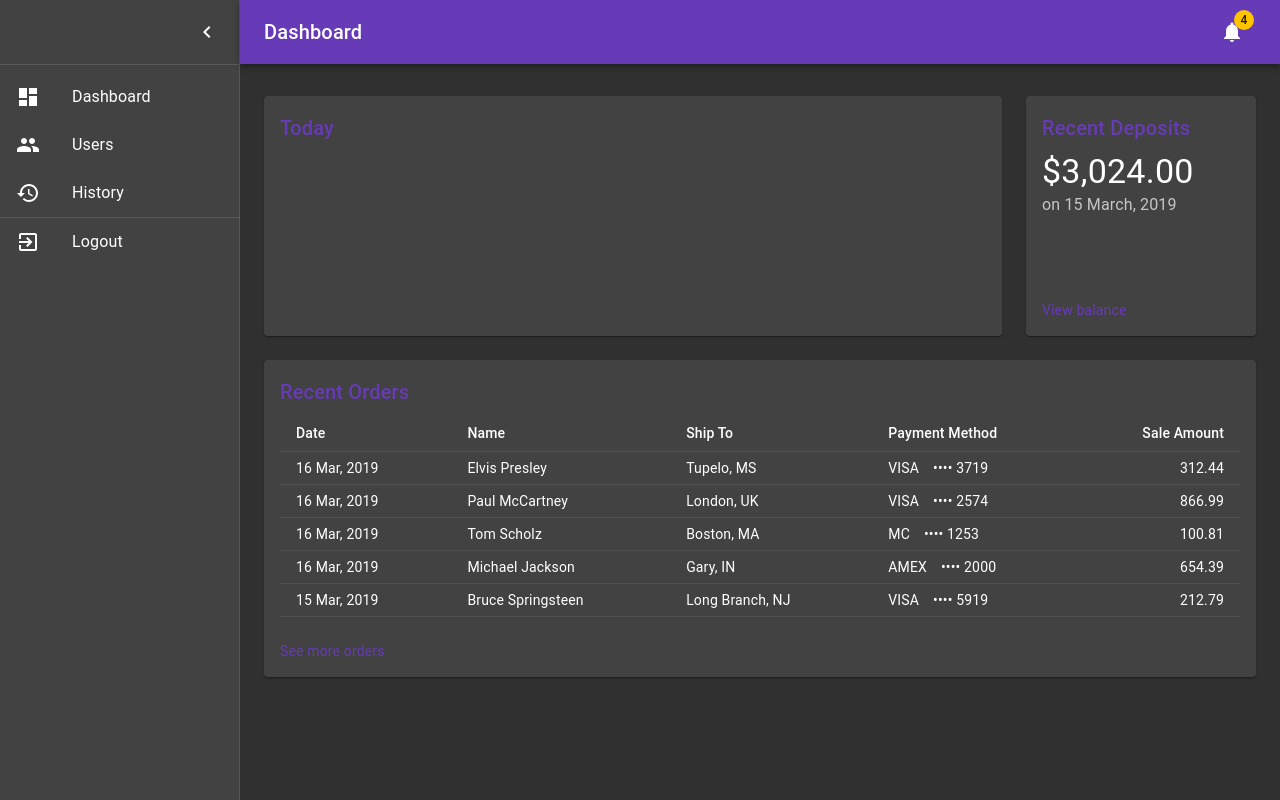
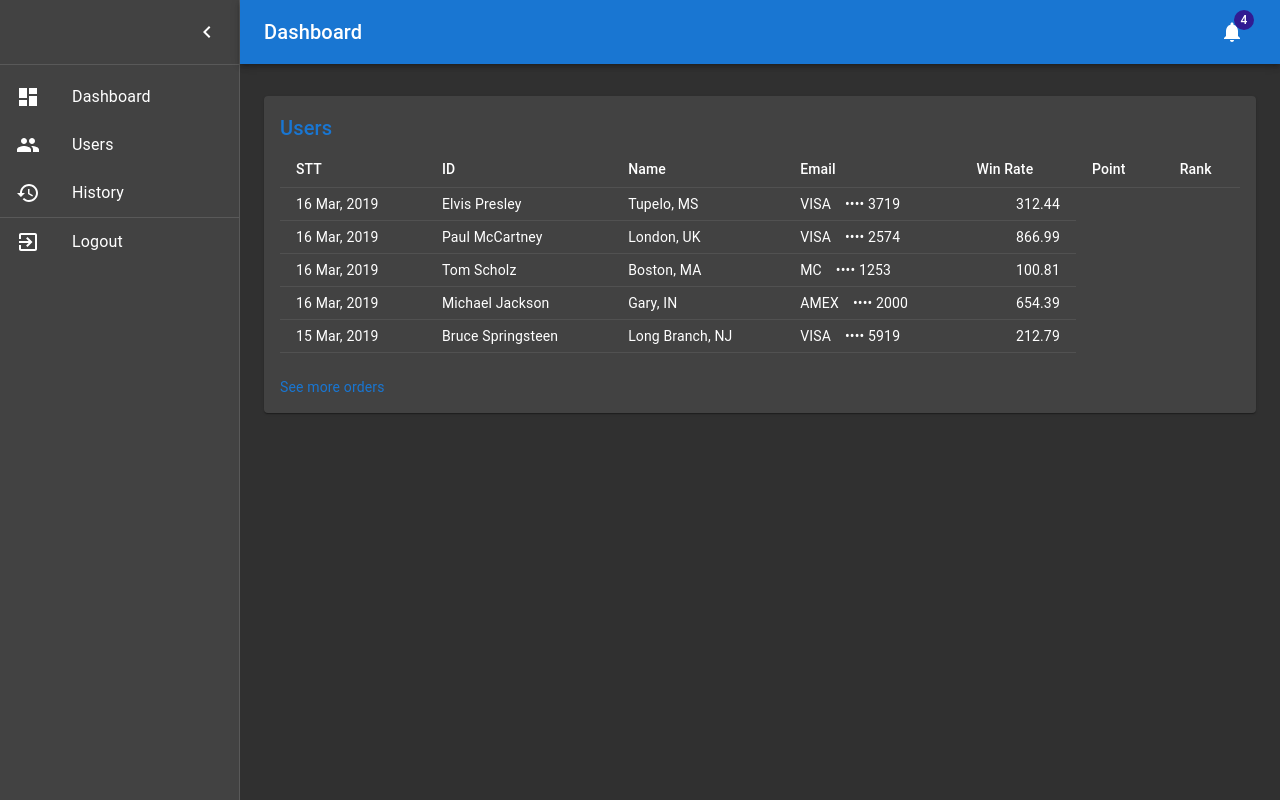
Before and after one commit to nghvinh99/CaroOnline-Admin-FrontEnd-WebAdv, a React (Create React App) app: page /dashboard/users in a window 1280 px wide. Built offline with nearby package versions, Linux system fonts and the light colour scheme; no server answers.

Commit message:
userSlice added

```diff
--- /dev/null
+++ b/src/api/usersAPI.js
@@ -0,0 +1,16 @@
+import Axios from 'axios';
+
+export const usersAPI = {
+  get: async function (path) {
+    try {
+      const res = await Axios({
+        method: 'GET',
+        url: path,
+        withCredentials: true,
+      });
+      return res;
+    } catch (err) {
+      throw err;
+    }
+  }
+}
--- a/src/app/store.js
+++ b/src/app/store.js
@@ -1,10 +1,12 @@
 import { configureStore } from '@reduxjs/toolkit';
 import counterReducer from '../features/counter/counterSlice';
 import drawerReducer from '../features/drawer/drawerSlice';
+import usersReducer from '../features/users/usersSlice';
 
 export default configureStore({
   reducer: {
     counter: counterReducer,
     drawer: drawerReducer,
+    users: usersReducer,
   }
 });
--- a/src/components/Dashboard/Dashboard.js
+++ b/src/components/Dashboard/Dashboard.js
@@ -7,7 +7,7 @@ import Paper from '@material-ui/core/Paper';
 import NavBar from './NavBar';
 import Chart from './Chart';
 import Deposits from './Deposits';
-import Orders from './Orders';
+import Users from '../Users';
 import { useStyles } from './styles';
 
 export default function Dashboards() {
@@ -24,21 +24,21 @@ export default function Dashboards() {
         <Container maxWidth="lg" className={classes.container}>
           <Grid container spacing={3}>
             {/* Chart */}
-            <Grid item xs={12} md={8} lg={9}>
+            {/* <Grid item xs={12} md={8} lg={9}>
               <Paper className={fixedHeightPaper}>
                 <Chart />
               </Paper>
-            </Grid>
+            </Grid> */}
             {/* Recent Deposits */}
-            <Grid item xs={12} md={4} lg={3}>
+            {/* <Grid item xs={12} md={4} lg={3}>
               <Paper className={fixedHeightPaper}>
                 <Deposits />
               </Paper>
-            </Grid>
+            </Grid> */}
             {/* Recent Orders */}
             <Grid item xs={12}>
               <Paper className={classes.paper}>
-                <Orders />
+                <Users />
               </Paper>
             </Grid>
           </Grid>
--- /dev/null
+++ b/src/components/Users/index.js
@@ -0,0 +1,80 @@
+import React from 'react';
+import { useEffect } from 'react';
+import Link from '@material-ui/core/Link';
+import Table from '@material-ui/core/Table';
+import TableBody from '@material-ui/core/TableBody';
+import TableCell from '@material-ui/core/TableCell';
+import TableHead from '@material-ui/core/TableHead';
+import TableRow from '@material-ui/core/TableRow';
+import Title from '../Dashboard/Title';
+import { useSelector, useDispatch } from 'react-redux';
+import { selectAllUsers, fetchUsers } from '../../features/users/usersSlice';
+import { useStyles } from './styles';
+
+// Generate Order Data
+function createData(id, date, name, shipTo, paymentMethod, amount) {
+  return { id, date, name, shipTo, paymentMethod, amount };
+}
+
+const rows = [
+  createData(0, '16 Mar, 2019', 'Elvis Presley', 'Tupelo, MS', 'VISA ⠀•••• 3719', 312.44),
+  createData(1, '16 Mar, 2019', 'Paul McCartney', 'London, UK', 'VISA ⠀•••• 2574', 866.99),
+  createData(2, '16 Mar, 2019', 'Tom Scholz', 'Boston, MA', 'MC ⠀•••• 1253', 100.81),
+  createData(3, '16 Mar, 2019', 'Michael Jackson', 'Gary, IN', 'AMEX ⠀•••• 2000', 654.39),
+  createData(4, '15 Mar, 2019', 'Bruce Springsteen', 'Long Branch, NJ', 'VISA ⠀•••• 5919', 212.79),
+];
+
+function preventDefault(event) {
+  event.preventDefault();
+}
+
+
+export default function Orders() {
+  const classes = useStyles();
+
+  const dispatch = useDispatch();
+  const users = useSelector(selectAllUsers);
+
+  const userStatus = useSelector(state => state.users.status);
+
+  useEffect(() => {
+    if (userStatus === 'idle') {
+      dispatch(fetchUsers())
+    }
+  }, [userStatus, dispatch]);
+
+  return (
+    <React.Fragment>
+      <Title>Users</Title>
+      <Table size="small">
+        <TableHead>
+          <TableRow>
+            <TableCell>STT</TableCell>
+            <TableCell>ID</TableCell>
+            <TableCell>Name</TableCell>
+            <TableCell>Email</TableCell>
+            <TableCell>Win Rate</TableCell>
+            <TableCell>Point</TableCell>
+            <TableCell>Rank</TableCell>
+          </TableRow>
+        </TableHead>
+        <TableBody>
+          {rows.map((row) => (
+            <TableRow key={row.id}>
+              <TableCell>{row.date}</TableCell>
+              <TableCell>{row.name}</TableCell>
+              <TableCell>{row.shipTo}</TableCell>
+              <TableCell>{row.paymentMethod}</TableCell>
+              <TableCell align="right">{row.amount}</TableCell>
+            </TableRow>
+          ))}
+        </TableBody>
+      </Table>
+      <div className={classes.seeMore}>
+        <Link color="primary" href="#" onClick={preventDefault}>
+          See more orders
+        </Link>
+      </div>
+    </React.Fragment>
+  );
+}
--- /dev/null
+++ b/src/components/Users/styles.js
@@ -0,0 +1,7 @@
+import { makeStyles } from '@material-ui/core/styles';
+
+export const useStyles = makeStyles((theme) => ({
+  seeMore: {
+    marginTop: theme.spacing(3),
+  },
+}));
--- /dev/null
+++ b/src/features/users/usersSlice.js
@@ -0,0 +1,37 @@
+import { createSlice, createAsyncThunk } from '@reduxjs/toolkit';
+import { usersAPI } from '../../api/usersAPI';
+
+const initialState = {
+  users: [],
+  status: 'idle',
+  error: null,
+}
+
+const usersSlice = createSlice({
+  name: 'users',
+  initialState,
+  reducers: {
+    blockUser: (state, action) => {
+      const { userId } = action.payload;
+      const user = state.users.find((user) => user.id === userId);
+      if (user) {
+        user.status = false;
+      }
+    }
+  }
+})
+
+export const { blockUser } = usersSlice.actions;
+
+export default usersSlice.reducer;
+
+export const selectAllUsers = state => state.users.users;
+
+export const selectUserById = (state, userId) => {
+  state.users.users.find(user => user.id === userId);
+}
+
+export const fetchUsers = createAsyncThunk('users/fetchUsers', async () => {
+  const response = await usersAPI.get(process.env.REACT_APP_API + '/users')
+  return response.users;
+})
--- a/src/index.js
+++ b/src/index.js
@@ -11,11 +11,11 @@ const themeDark = createMuiTheme({
   palette: {
     type: 'dark',
     primary: {
-      main: "#673ab7",
+      main: "#1976d2",
     },
     secondary: {
-      main: "#ffc400",
-    }
+      main: "#311b92",
+    },
   }
 });
 
```
Also changed, not shown: 1 other file (tests, documents, lock files or other folders).
